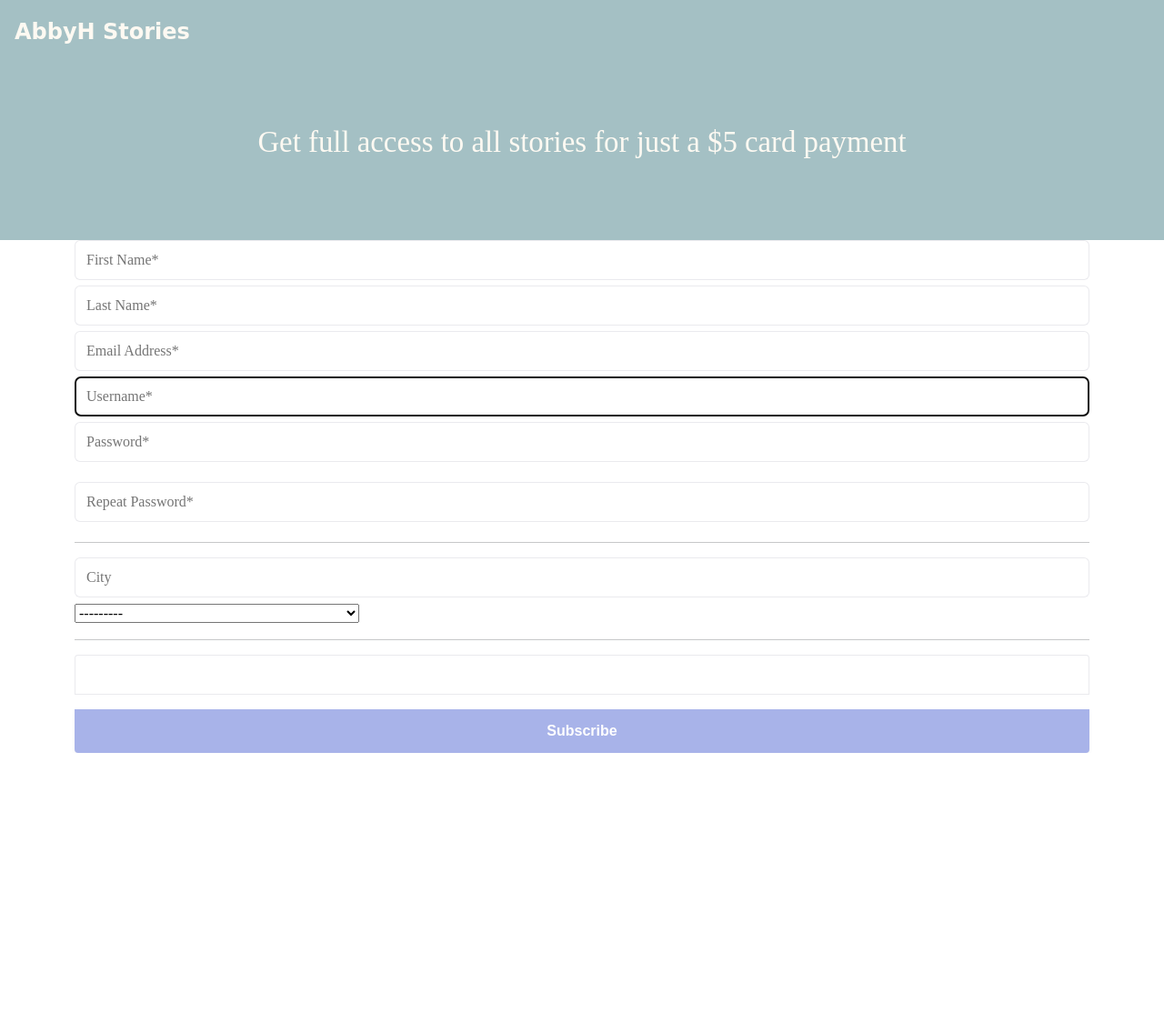
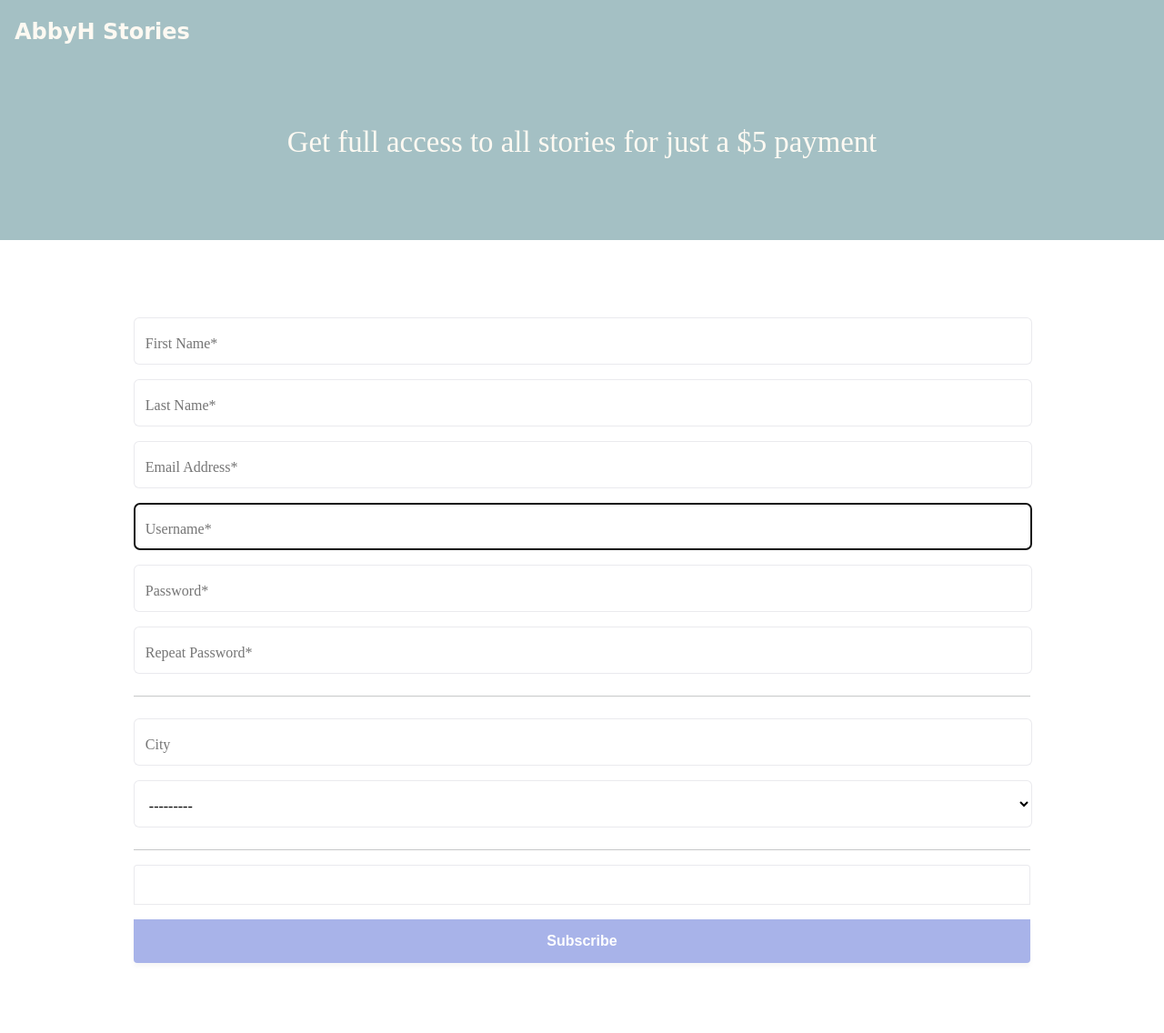
Before and after one commit to thaysom22/justAbbyH, a Django app: template subscribe/templates/subscribe/subscribe.html in a window 1280 px wide. Shown: the whole page at 91% size. Before the commit the page ends 828 px from the top, so only its background shows below. Run offline with Django 3.2, Linux system fonts and the light colour scheme; the template is opened without the code that fills it: values that come from a table or form of the project are taken from there, others are empty; parts of the project's set-up code (start-up, migrations or seed data) failed here and were passed over; some libraries are stand-ins or nearby versions; some web fonts are replaced.

Commit message:
style: subscribe form

```diff
--- a/subscribe/static/subscribe/css/subscribe.css
+++ b/subscribe/static/subscribe/css/subscribe.css
@@ -31,12 +31,18 @@
     text-align: center;
 }
 
+.subscribe-form-inner {
+    padding: calc(4rem + 1vw);
+}
+
+
 
 
 /* remove default help text from fields*/
 #subscribe-form .helptext,
 #subscribe-form .help-block,
-#subscribe-form ul {
+#subscribe-form .controls ul,
+#subscribe-form .controls p {
     display: none;
 }
 
@@ -57,15 +63,19 @@ https://stripe.com/docs/payments/integration-builder */
     z-index: 10000;
 }
 
-input {
+input,
+select {
     border-radius: 6px;
-    margin-bottom: 6px;
-    padding: 12px;
+    margin: 8px 0;
+    padding: 6px 12px 0 12px;
     border: 1px solid rgba(50, 50, 93, 0.1);
     height: 44px;
+    line-height: 70px;
     font-size: 16px;
-    width: 100%;
+    overflow: visible;
+    width: calc(100% - 24px);
     background: white;
+    box-sizing: content-box;
 }
 
 #card-element {
--- a/subscribe/templates/subscribe/subscribe.html
+++ b/subscribe/templates/subscribe/subscribe.html
@@ -18,7 +18,7 @@
         <div class="subscribe-text container">
             <div class="row">
                 <div class="col-12">
-                    <span>Get full access to all stories for just a $5 card payment</span>
+                    <span>Get full access to all stories for just a $5 payment</span>
                 </div>
             </div>
         </div>
```
